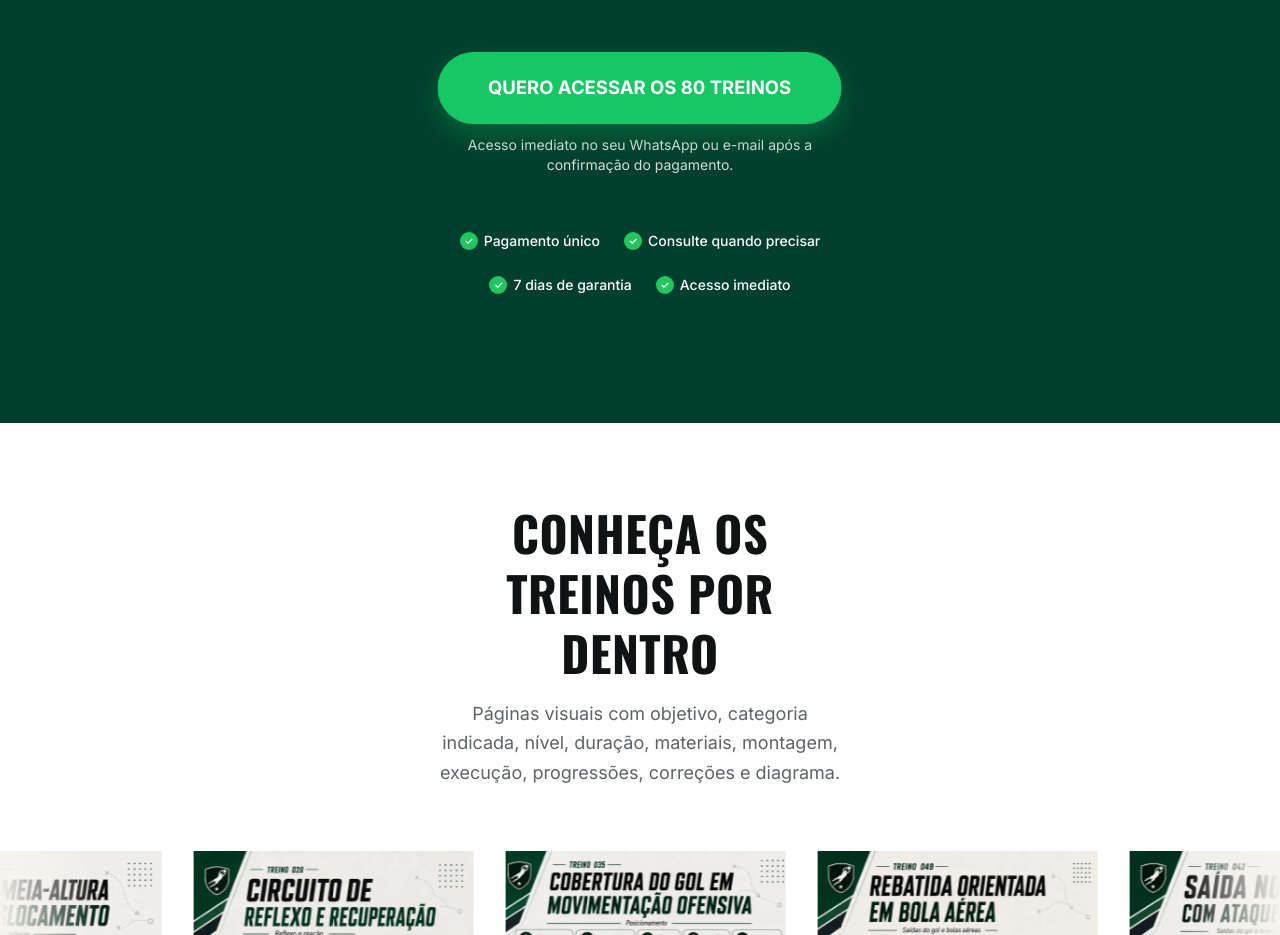
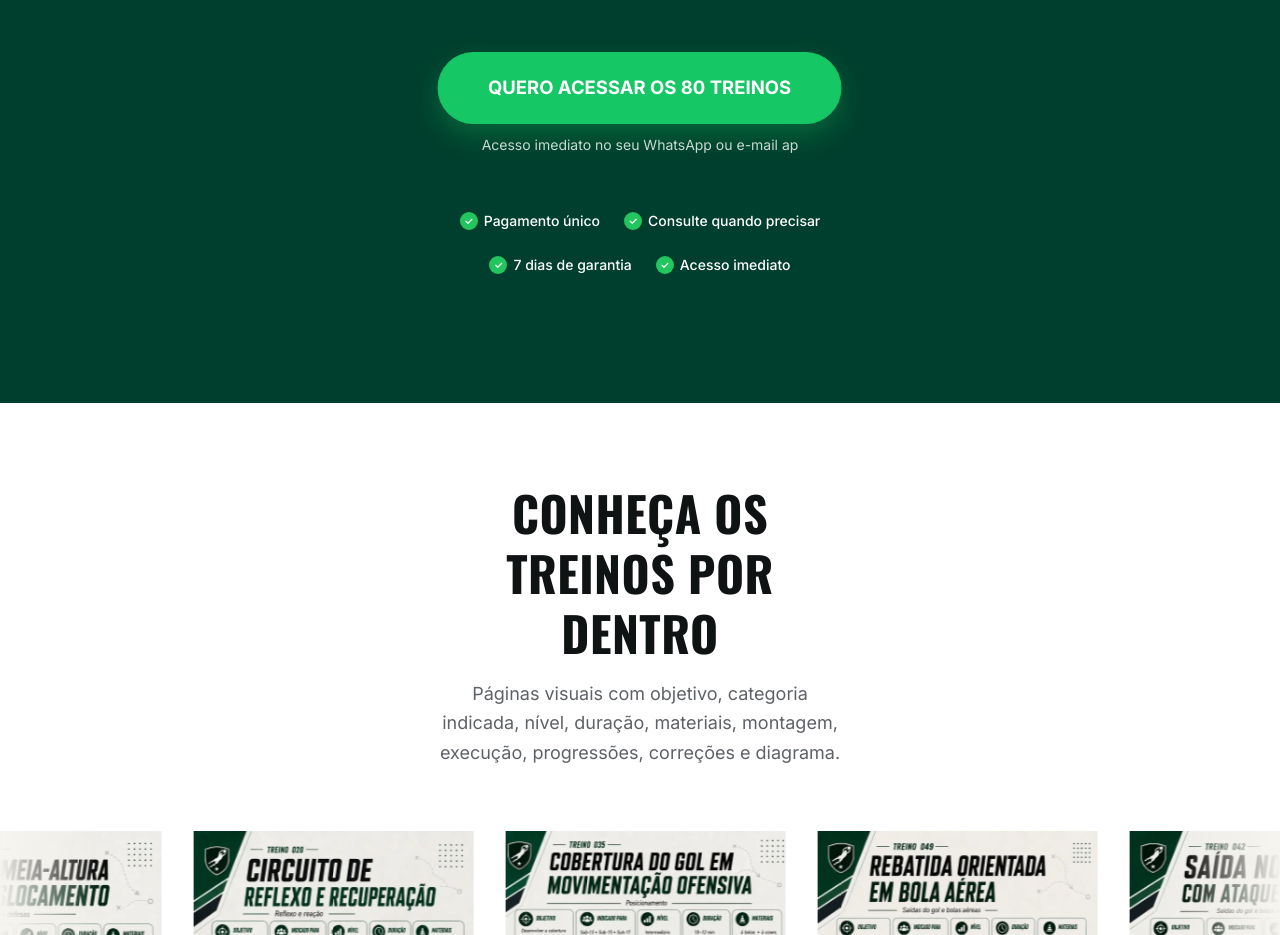
Before and after one commit to joaaovictoors1/80-Treinos-de-goleiros, a Next.js app: page / in a window 1280 px wide. Shown: the part 1520-2455 px from the top of the page. Built offline with nearby package versions, Linux system fonts and the light colour scheme.

Commit message:
fix: correct typo in hero section description text
Co-authored-by: joaaovictoors1 <318742084+joaaovictoors1@users.noreply.github.com>

```diff
--- a/components/hero-section.tsx
+++ b/components/hero-section.tsx
@@ -55,7 +55,7 @@ export function HeroSection({ onCtaClick }: { onCtaClick: () => void }) {
             >
               QUERO ACESSAR OS 80 TREINOS
             </button>
-            <p className="text-xs sm:text-sm text-center" style={{ color: '#D5DDD8' }}>Acesso imediato no seu WhatsApp ou e-mail após a confirmação do pagamento.</p>
+            <p className="text-xs sm:text-sm text-center" style={{ color: '#D5DDD8' }}>Acesso imediato no seu WhatsApp ou e-mail ap</p>
           </div>
           <div className="flex flex-wrap justify-center gap-3 sm:gap-6 pt-2">
             {['Pagamento único', 'Consulte quando precisar', '7 dias de garantia', 'Acesso imediato'].map((label) => <div key={label} className="flex items-center gap-1.5 text-xs sm:text-sm font-medium" style={{ color: '#FFFFFF' }}><span className="rounded-full flex items-center justify-center text-white text-[10px] font-bold" style={{ backgroundColor: '#22C55E', width: '18px', height: '18px' }}>✓</span>{label}</div>)}
```
